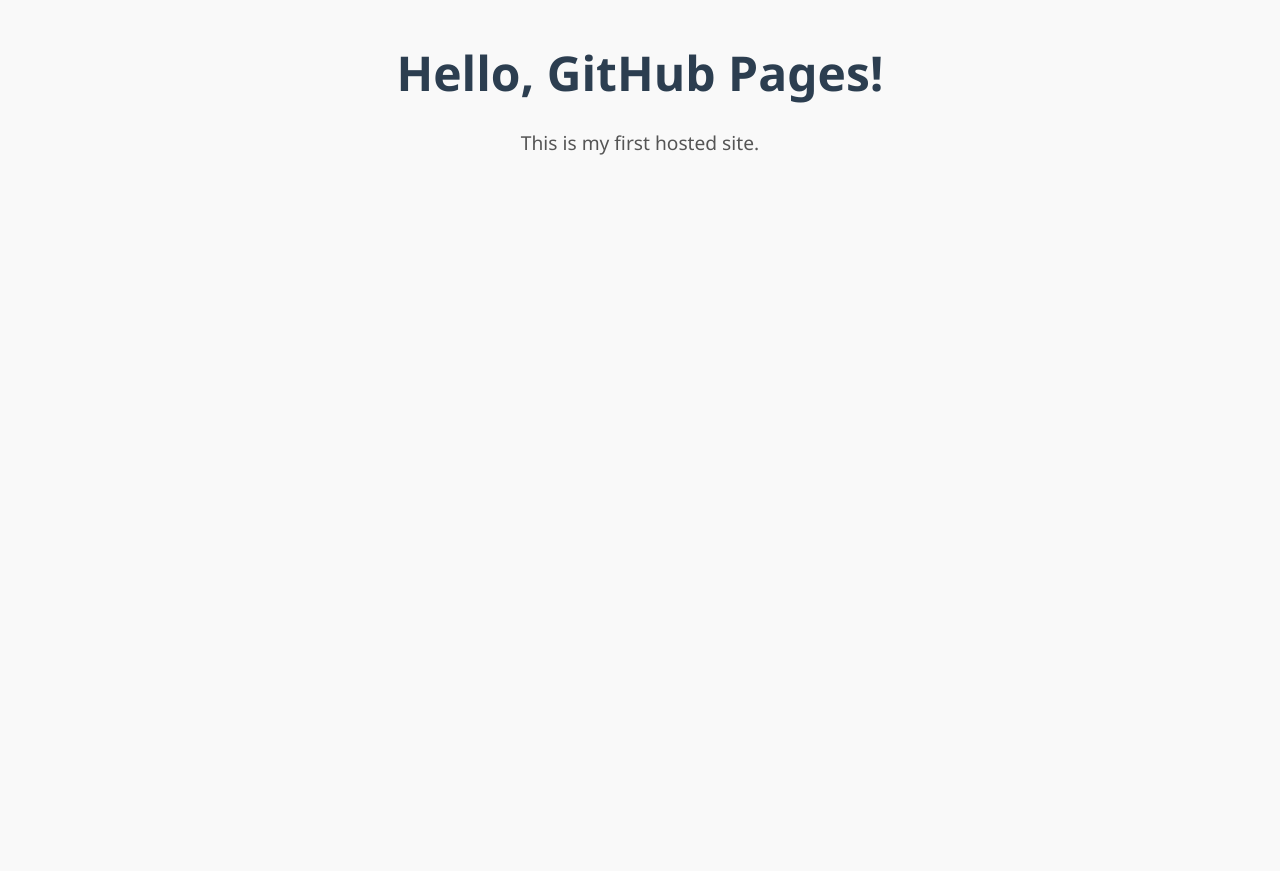
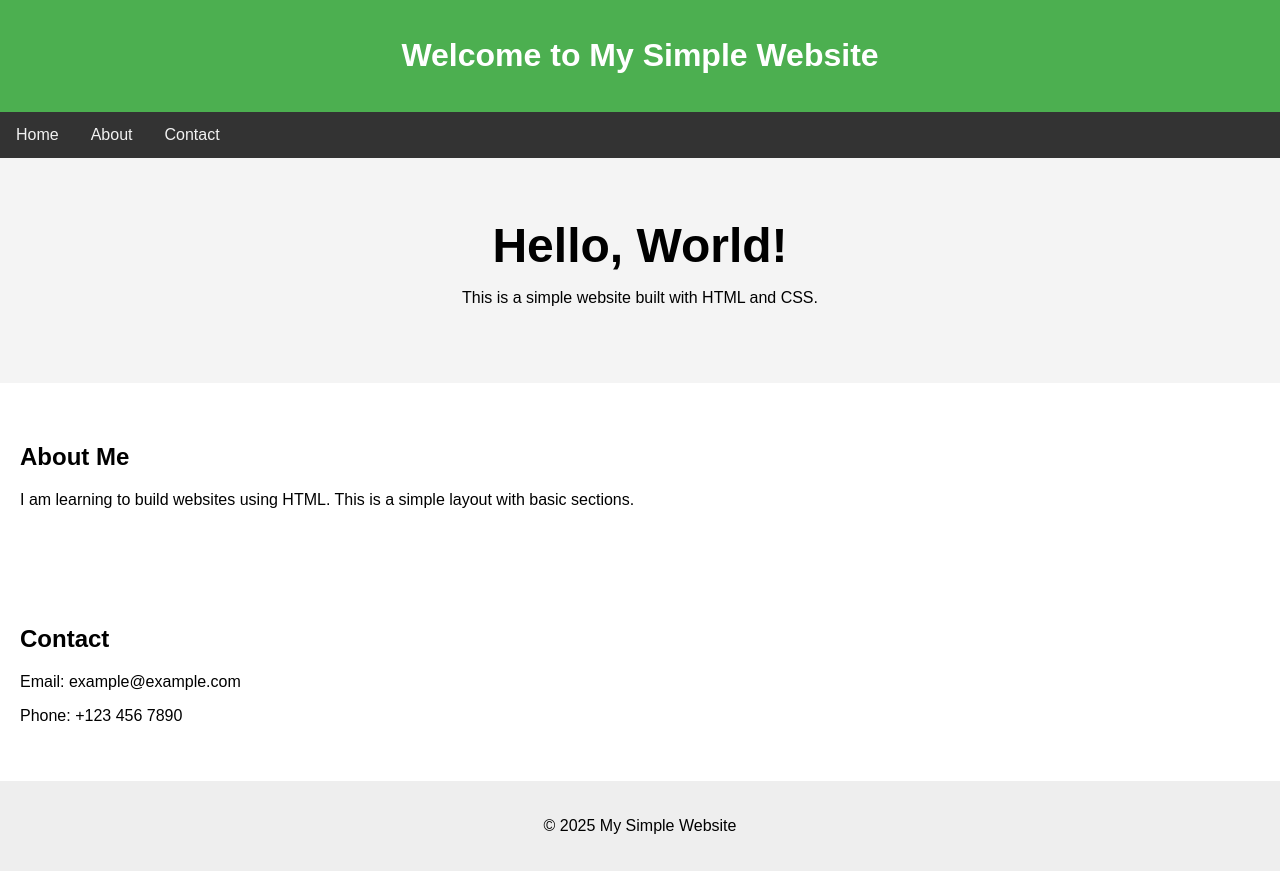
Before and after one commit to 23suca34-creater/myfirstcloudpage, a plain HTML site: page index.html in a window 1280 px wide. Before the commit the page ends 800 px from the top, so only its background shows below. Drawn offline with Linux system fonts and the light colour scheme.

Commit message:
Update index.html

```diff
--- a/index.html
+++ b/index.html
@@ -1,12 +1,87 @@
-<!-- index.html -->
 <!DOCTYPE html>
-<html>
+<html lang="en">
 <head>
-<link rel="stylesheet" href="style.css" />
-  <title>My Website</title>
+  <meta charset="UTF-8" />
+  <meta name="viewport" content="width=device-width, initial-scale=1.0"/>
+  <title>My Simple Website</title>
+  <style>
+    body {
+      font-family: Arial, sans-serif;
+      margin: 0;
+      padding: 0;
+    }
+    header {
+      background-color: #4CAF50;
+      color: white;
+      padding: 1em 0;
+      text-align: center;
+    }
+    nav {
+      background-color: #333;
+      overflow: hidden;
+    }
+    nav a {
+      float: left;
+      display: block;
+      color: #f2f2f2;
+      text-align: center;
+      padding: 14px 16px;
+      text-decoration: none;
+    }
+    nav a:hover {
+      background-color: #ddd;
+      color: black;
+    }
+    .hero {
+      background-color: #f4f4f4;
+      padding: 60px 20px;
+      text-align: center;
+    }
+    .hero h1 {
+      margin: 0;
+      font-size: 48px;
+    }
+    .section {
+      padding: 40px 20px;
+    }
+    footer {
+      text-align: center;
+      padding: 20px;
+      background-color: #eee;
+    }
+  </style>
 </head>
 <body>
-  <h1>Hello, GitHub Pages!</h1>
-  <p>This is my first hosted site.</p>
+
+  <header>
+    <h1>Welcome to My Simple Website</h1>
+  </header>
+
+  <nav>
+    <a href="#home">Home</a>
+    <a href="#about">About</a>
+    <a href="#contact">Contact</a>
+  </nav>
+
+  <div class="hero" id="home">
+    <h1>Hello, World!</h1>
+    <p>This is a simple website built with HTML and CSS.</p>
+  </div>
+
+  <div class="section" id="about">
+    <h2>About Me</h2>
+    <p>I am learning to build websites using HTML. This is a simple layout with basic sections.</p>
+  </div>
+
+  <div class="section" id="contact">
+    <h2>Contact</h2>
+    <p>Email: example@example.com</p>
+    <p>Phone: +123 456 7890</p>
+  </div>
+
+  <footer>
+    <p>&copy; 2025 My Simple Website</p>
+  </footer>
+
 </body>
 </html>
```
